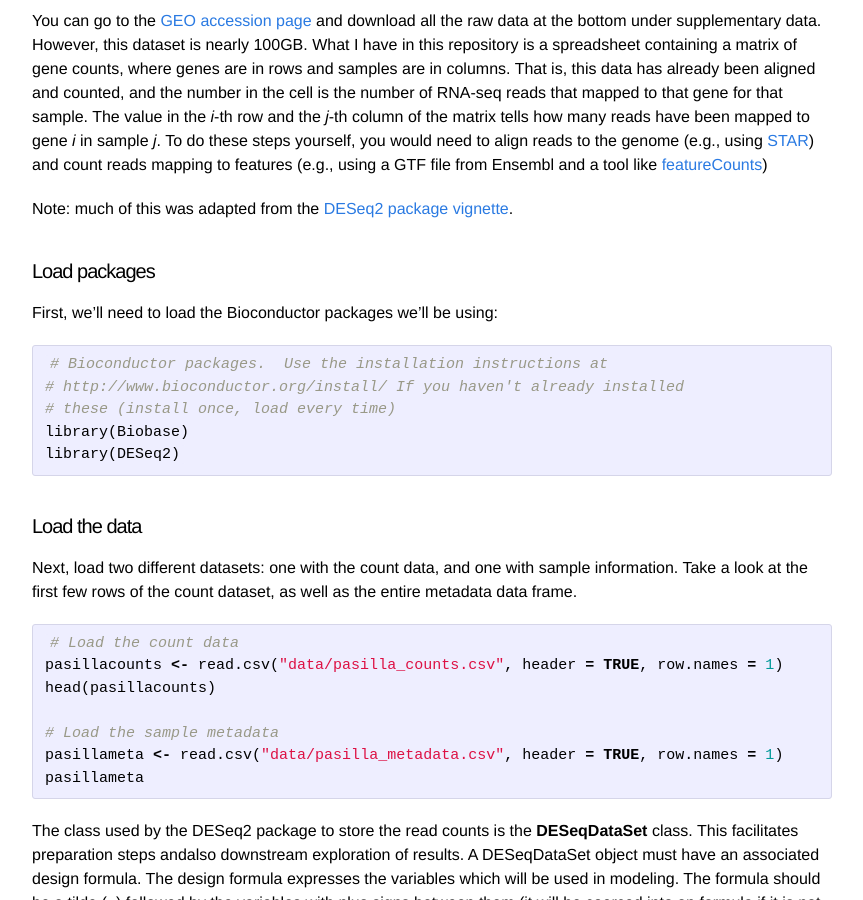
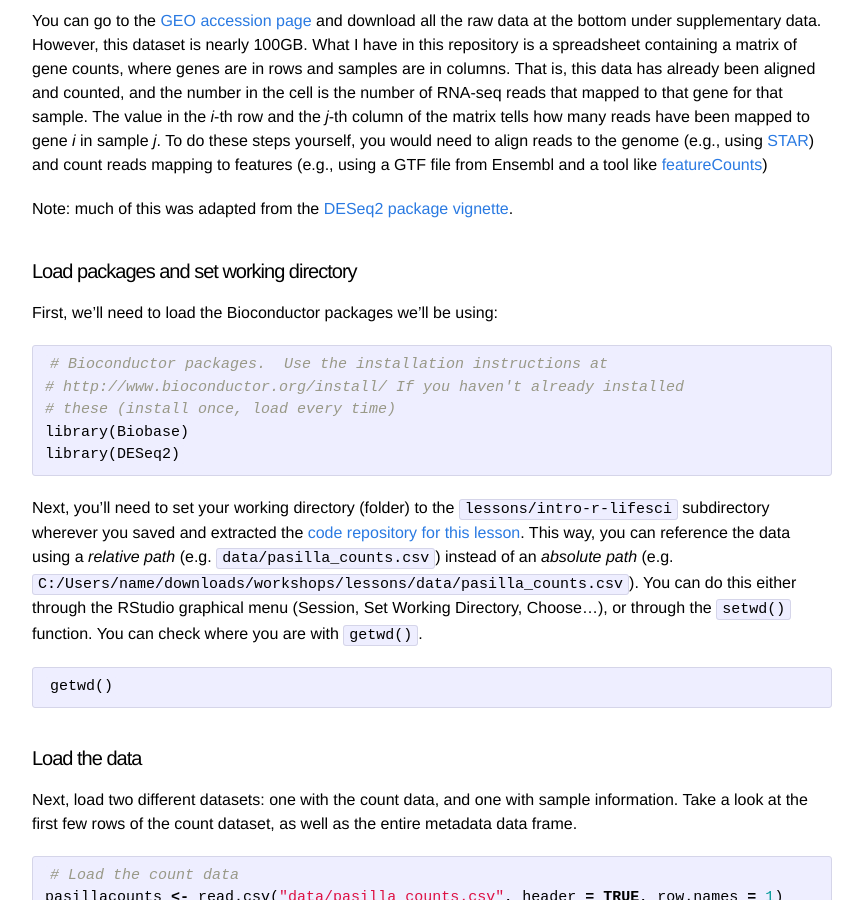
Before and after one commit to bioconnector/workshops2015, a Jekyll site: the page built from lessons/intro-r-lifesci/01-intro-r.md, in a window 1280 px wide and 900 px high, scrolled down 11503 px. Shown: the whole window, without its empty margins (208-1071 px from the left). Built offline with Jekyll 4.4.1, drawn with Linux system fonts in a browser that asks for light colours; Markdown is read by kramdown in place of the engine named in the settings.

Commit message:
updated with getwd and setwd info

````diff
--- a/lessons/intro-r-lifesci/01-intro-r.md
+++ b/lessons/intro-r-lifesci/01-intro-r.md
@@ -489,7 +489,7 @@ You can go to the [GEO accession page](http://www.ncbi.nlm.nih.gov/geo/query/acc
 
 Note: much of this was adapted from the [DESeq2 package vignette](http://www.bioconductor.org/packages/release/bioc/vignettes/DESeq2/inst/doc/DESeq2.pdf).
 
-#### Load packages
+#### Load packages and set working directory
 
 First, we'll need to load the Bioconductor packages we'll be using:
 
@@ -500,6 +500,13 @@ First, we'll need to load the Bioconductor packages we'll be using:
 # these (install once, load every time)
 library(Biobase)
 library(DESeq2)
+```
+
+Next, you'll need to set your working directory (folder) to the `lessons/intro-r-lifesci` subdirectory wherever you saved and extracted the [code repository for this lesson](https://github.com/bioconnector/workshops/archive/master.zip). This way, you can reference the data using a *relative path* (e.g. `data/pasilla_counts.csv`) instead of an *absolute path* (e.g. `C:/Users/name/downloads/workshops/lessons/data/pasilla_counts.csv`). You can do this either through the RStudio graphical menu (Session, Set Working Directory, Choose...), or through the `setwd()` function. You can check where you are with `getwd()`.
+
+
+```r
+getwd()
 ```
 
 #### Load the data
````
Also changed, not shown: lessons/intro-r-lifesci/01-intro-r.Rmd (+7 -1 lines).
